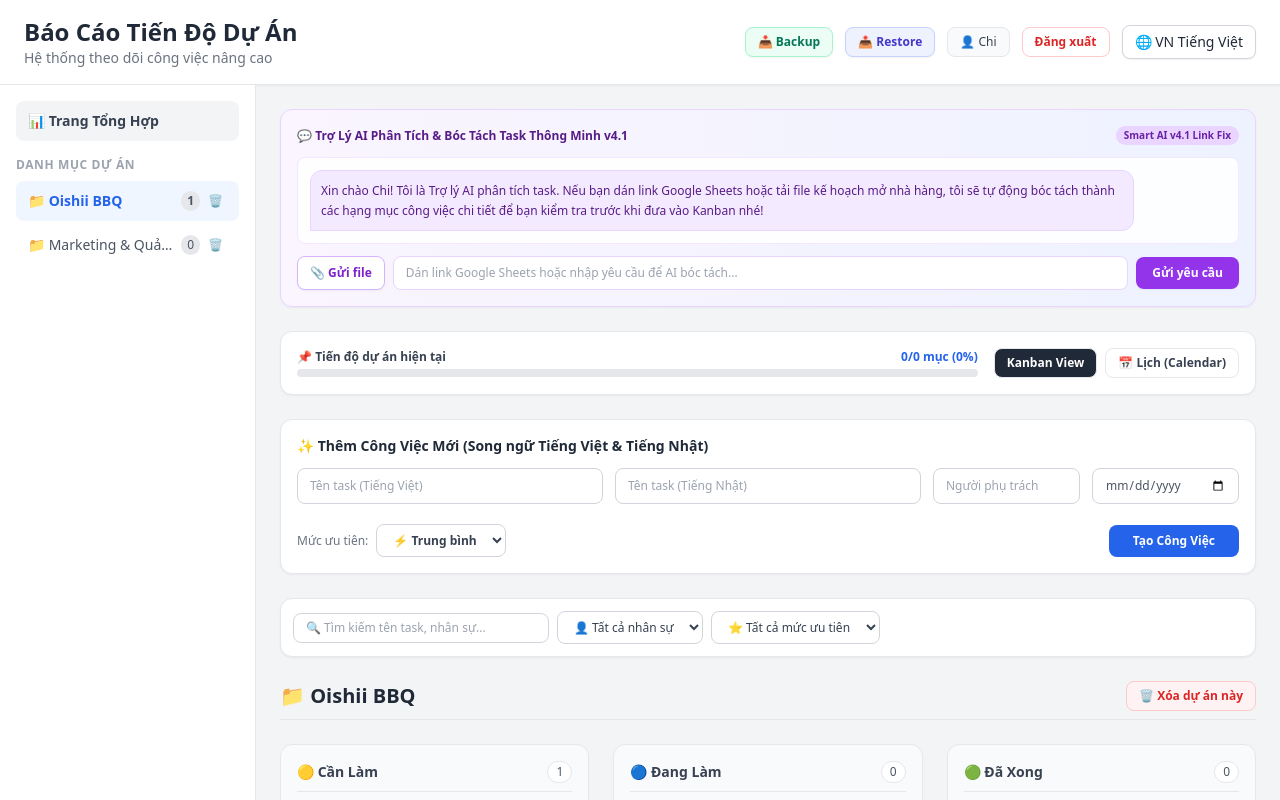
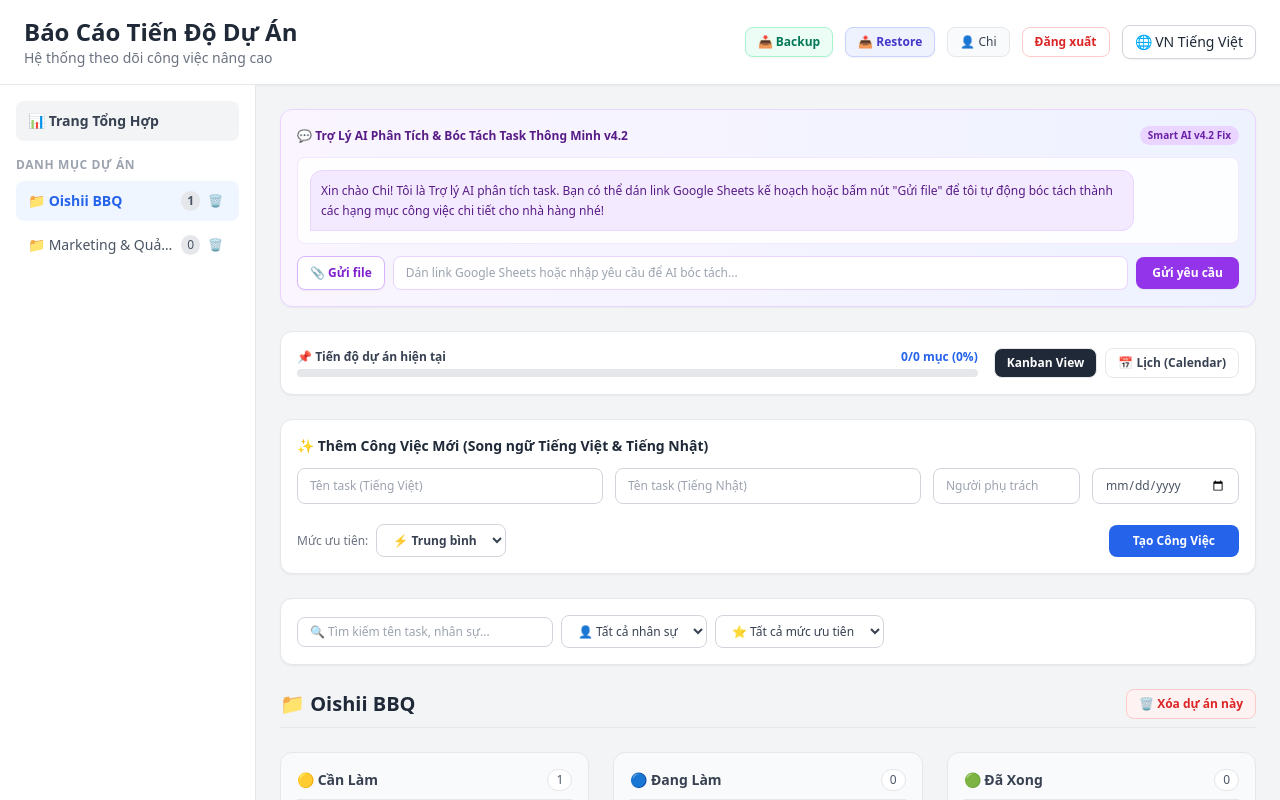
Before and after one commit to Chinguyen9213/D-n-1, a React (Vite) app in the folder frontend/: page / in a window 1280 px wide. Shown: the top 800 px of the page. Built offline with nearby package versions, Linux system fonts and the light colour scheme.

Commit message:
Update App.jsx

```diff
--- a/frontend/src/App.jsx
+++ b/frontend/src/App.jsx
@@ -8,7 +8,7 @@ const PRIORITIES = {
   LOW: { labelVi: '✅ Thấp', labelJa: '✅ 低', color: 'text-blue-600', bg: 'bg-blue-50', border: 'border-blue-200' }
 };
 
-// --- TRỢ LÝ AI v4.1 (Đã sửa lỗi xử lý link Google Sheets & Tự động bóc tách chuẩn F&B) ---
+// --- TRỢ LÝ AI v4.2 (Đã cải tiến nhận diện link & file trực quan) ---
 function AiAssistant({ onConfirmTask, isJa }) {
   const [inputContent, setInputContent] = useState('');
   const [loading, setLoading] = useState(false);
@@ -17,8 +17,8 @@ function AiAssistant({ onConfirmTask, isJa }) {
   const [chatHistory, setChatHistory] = useState([
     {
       sender: 'ai',
-      textVi: 'Xin chào Chi! Tôi là Trợ lý AI phân tích task. Nếu bạn dán link Google Sheets hoặc tải file kế hoạch mở nhà hàng, tôi sẽ tự động bóc tách thành các hạng mục công việc chi tiết để bạn kiểm tra trước khi đưa vào Kanban nhé!',
-      textJa: 'こんにちは！AIタスク分析アシスタントです。スプレッドシートのリンクやファイルをアップロードしていただければ、詳細なタスク項目に分解して確認画面を表示します。'
+      textVi: 'Xin chào Chi! Tôi là Trợ lý AI phân tích task. Bạn có thể dán link Google Sheets kế hoạch hoặc bấm nút "Gửi file" để tôi tự động bóc tách thành các hạng mục công việc chi tiết cho nhà hàng nhé!',
+      textJa: 'こんにちは！AIタスク分析アシスタントです。スプレッドシートのリンクやファイルをアップロードしていただければ、詳細なタスク項目に分解します！'
     }
   ]);
 
@@ -44,29 +44,31 @@ function AiAssistant({ onConfirmTask, isJa }) {
       let aiMsgVi = '';
       let aiMsgJa = '';
 
-      if (attachedFile || userText.includes('http://') || userText.includes('https://')) {
-        // Trường hợp người dùng gửi Link hoặc File
-        const sourceName = attachedFile ? attachedFile.name : 'Google Sheets kế hoạch mở nhà hàng';
-        aiMsgVi = `🤖 Tôi nhận thấy bạn đang gửi link/tài liệu kế hoạch (**${sourceName}**). Do bảo mật trình duyệt không tự đọc trực tiếp nội dung bên trong link được, tôi đã tự động bóc tách các hạng mục tiêu chuẩn cho dự án mở nhà hàng (F&B) dưới đây. Bạn kiểm tra và bấm xác nhận nhé!`;
-        aiMsgJa = `🤖 リンクまたはファイル (**${sourceName}**) を検出しました。レストラン開業プロジェクトの標準的なタスク項目に分解しましたので、内容をご確認ください！`;
+      const isLink = userText.toLowerCase().includes('http://') || userText.toLowerCase().includes('https://') || userText.toLowerCase().includes('docs.google.com') || userText.toLowerCase().includes('sheet');
+
+      if (attachedFile || isLink) {
+        const sourceName = attachedFile ? attachedFile.name : (userText.length > 50 ? userText.slice(0, 50) + '...' : userText);
+        aiMsgVi = `🤖 Tôi đã nhận diện đây là tài liệu kế hoạch/link liên kết (**${sourceName}**). Do trình duyệt bảo mật không cho phép đọc trực tiếp dữ liệu bên trong link bảo mật, tôi đã tự động cấu trúc hóa thành **Bộ tiêu chuẩn triển khai Dự án F&B** dưới đây. Bạn kiểm tra và bấm xác nhận nhé!`;
+        aiMsgJa = `🤖 リンクまたはドキュメント (**${sourceName}**) を検出しました。プロジェクトの標準タスクに自動分解しましたのでご確認ください！`;
 
         previewTask = {
-          titleVi: 'Lập kế hoạch tổng thể & Set-up nhà hàng mới',
-          titleJa: '総合計画立案・レストランセットアップ',
+          titleVi: 'Triển khai kế hoạch tổng thể & Set-up nhà hàng',
+          titleJa: '総合プロジェクト計画・店舗セットアップ',
           priority: 'HIGH',
           assignee: 'Chi',
           dueDate: '',
           checklists: [
-            { textVi: 'Khảo sát và chốt mặt bằng nhà hàng', textJa: 'レストラン物件の調査と契約' },
-            { textVi: 'Xin giấy phép vệ sinh an toàn thực phẩm & kinh doanh', textJa: '営業許可証・食品衛生許可の取得' },
-            { textVi: 'Thiết kế không gian & thi công nội thất', textJa: '空間デザイン・内装工事' },
-            { textVi: 'Tuyển dụng & đào tạo nhân sự bếp, phục vụ', textJa: 'キッチン・ホールスタッフの採用と研修' },
-            { textVi: 'Thiết lập menu, định lượng và tìm nguồn nguyên liệu', textJa: 'メニュー開発・原価計算・食材調達' }
+            { textVi: 'Khảo sát, đàm phán & ký hợp đồng thuê mặt bằng', textJa: '物件の調査・交渉・賃貸契約' },
+            { textVi: 'Xin cấp giấy phép kinh doanh & an toàn thực phẩm', textJa: '営業許可証・食品衛生責任者の取得' },
+            { textVi: 'Thiết kế bản vẽ 3D & thi công nội thất trọn gói', textJa: '3Dデザイン設計・内装工事' },
+            { textVi: 'Mua sắm trang thiết bị bếp, bàn ghế, hệ thống POS', textJa: '厨房機器・家具・POSレジの調達' },
+            { textVi: 'Tuyển dụng nhân sự (Bếp, Quản lý, Phục vụ) & Đào tạo', textJa: 'スタッフ採用・トレーニング' },
+            { textVi: 'Chạy thử nghiệm (Soft Opening) & Khai trương chính thức', textJa: 'プレオープン・グランドオープン' }
           ]
         };
         if (attachedFile) setAttachedFile(null);
       } else {
-        aiMsgVi = `💡 Dựa trên yêu cầu của bạn ("${userText}"), tôi đã bóc tách thành các hạng mục cụ thể. Hãy bấm xác nhận nếu bạn đồng ý!`;
+        aiMsgVi = `💡 Dựa trên yêu cầu của bạn ("${userText}"), tôi đã phân tích và bóc tách thành task công việc chi tiết. Hãy bấm xác nhận để đưa vào bảng!`;
         aiMsgJa = `💡 要件「${userText}」に基づき、以下のタスクを分解しました。確認して作成してください。`;
 
         previewTask = {
@@ -76,8 +78,8 @@ function AiAssistant({ onConfirmTask, isJa }) {
           assignee: 'Chi',
           dueDate: '',
           checklists: [
-            { textVi: `Thực hiện: ${userText}`, textJa: `実行: ${userText}` },
-            { textVi: 'Kiểm tra tiến độ và nghiệm thu', textJa: '進捗確認と検収' }
+            { textVi: `Thực hiện hạng mục: ${userText}`, textJa: `実行項目: ${userText}` },
+            { textVi: 'Kiểm tra chất lượng & Báo cáo kết quả', textJa: '品質チェック・結果報告' }
           ]
         };
       }
@@ -99,9 +101,9 @@ function AiAssistant({ onConfirmTask, isJa }) {
     <div className="bg-gradient-to-r from-purple-50 to-indigo-50 p-4 rounded-xl border border-purple-200 shadow-sm space-y-3">
       <div className="flex justify-between items-center">
         <h3 className="text-xs font-bold text-purple-900 flex items-center gap-1.5">
-          💬 {isJa ? 'AI資料分析・タスク自動分解' : 'Trợ Lý AI Phân Tích & Bóc Tách Task Thông Minh v4.1'}
+          💬 {isJa ? 'AI資料分析・タスク自動分解' : 'Trợ Lý AI Phân Tích & Bóc Tách Task Thông Minh v4.2'}
         </h3>
-        <span className="text-[10px] bg-purple-200 text-purple-800 px-2 py-0.5 rounded-full font-semibold">Smart AI v4.1 Link Fix</span>
+        <span className="text-[10px] bg-purple-200 text-purple-800 px-2 py-0.5 rounded-full font-semibold">Smart AI v4.2 Fix</span>
       </div>
 
       <div className="bg-white/90 rounded-lg p-3 max-h-64 overflow-y-auto space-y-3 border border-purple-100 text-xs">
@@ -628,7 +630,7 @@ function MainApp({ user, onLogout }) {
             </div>
           ) : (
             <div className="space-y-6">
-              {/* Trợ lý AI v4.1 */}
+              {/* Trợ lý AI v4.2 */}
               <AiAssistant onConfirmTask={handleConfirmedAiTask} isJa={isJa} />
 
               {(() => {
@@ -686,7 +688,7 @@ function MainApp({ user, onLogout }) {
                 </form>
               </div>
 
-              <div className="bg-white p-3 rounded-xl border border-gray-200 shadow-sm flex flex-wrap items-center gap-3 justify-between">
+              <div className="bg-white p-4 rounded-xl border border-gray-200 shadow-sm flex flex-wrap items-center gap-3 justify-between">
                 <div className="flex flex-wrap items-center gap-2 flex-1">
                   <input
                     type="text"
```
